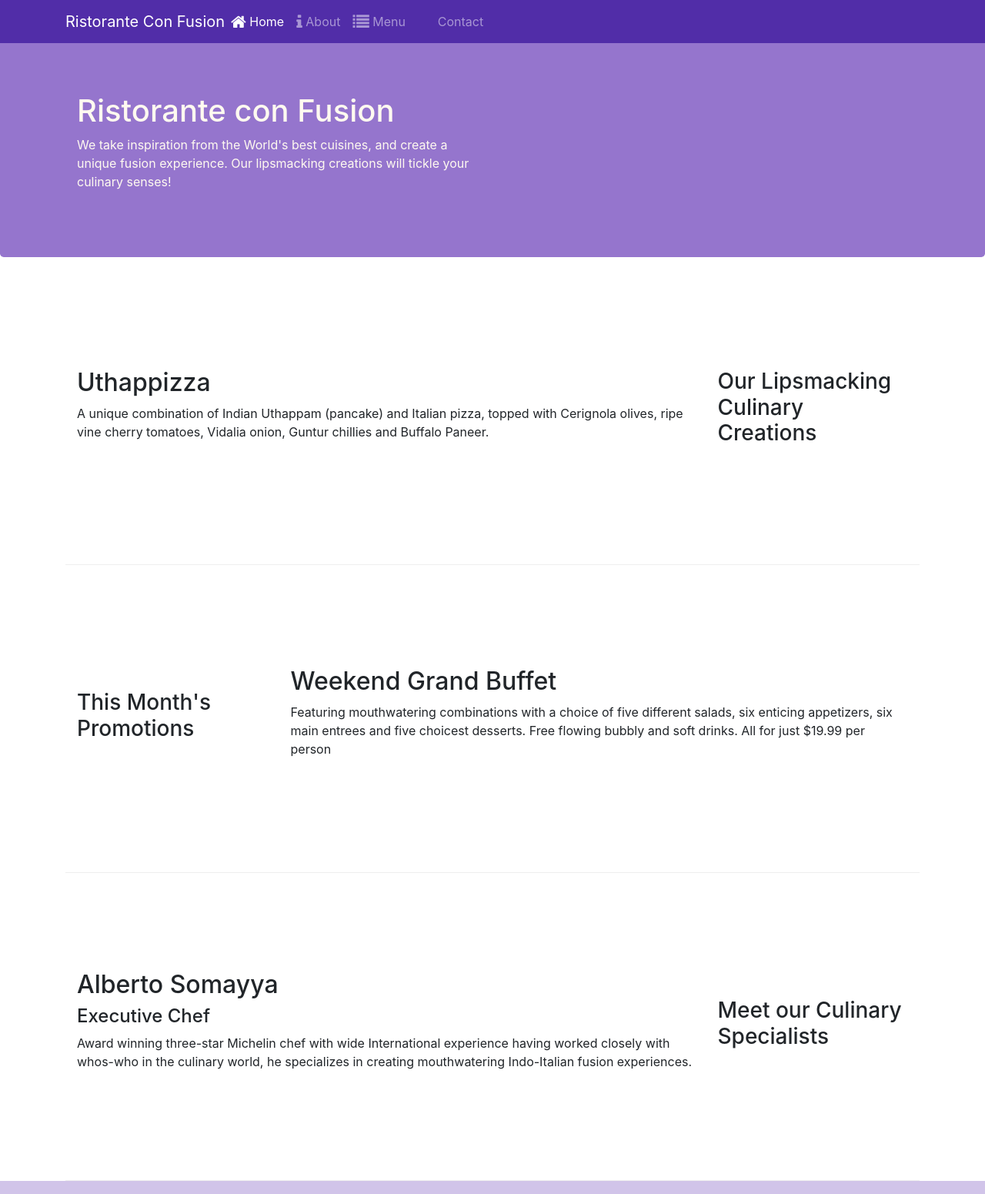
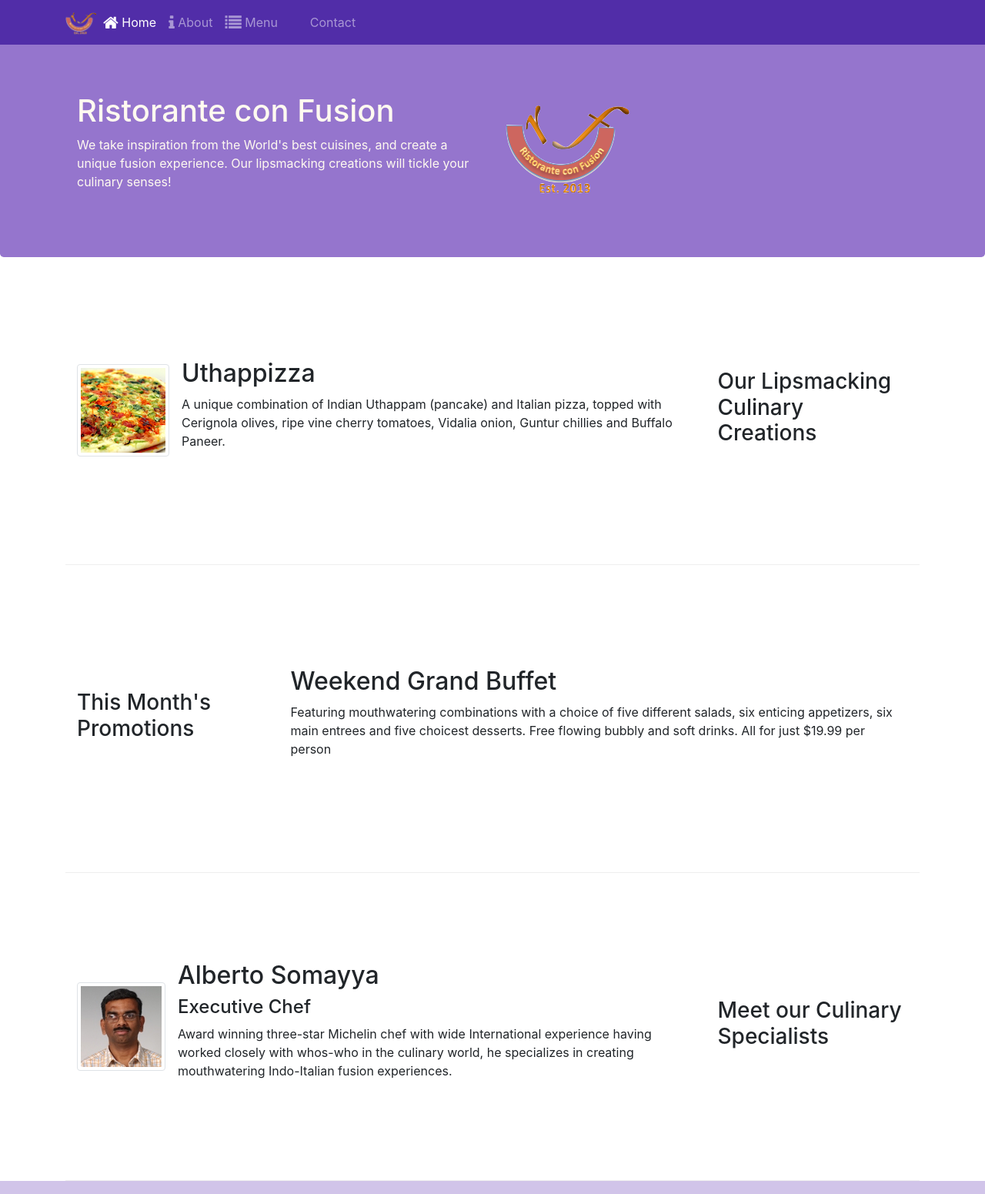
Before and after one commit to monika096n/Bootstrap, a website: page index.html in a window 1280 px wide. Shown: the top 1551 px of the page at 77% size. Drawn offline with nearby package versions, Linux system fonts and the light colour scheme.

Commit message:
Images and Media

```diff
--- a/index.html
+++ b/index.html
@@ -23,7 +23,7 @@
                 <span class="navbar-toggler-icon"></span><!--for 3  horizontal dash icon-->
             </button>
 
-            <a class="navbar-brand mr-auto" href="#">Ristorante Con Fusion</a><!-- This is the brand name for the website. You can replace this with the logo for the website. -->
+            <a class="navbar-brand mr-auto" href="#"><img src="img/logo.png" height="30" width="41" ></a><!-- This is the brand name for the website. You can replace this with the logo for the website. -->
 
 
 
@@ -47,7 +47,8 @@
                     <h1>Ristorante con Fusion</h1>
                     <p>We take inspiration from the World's best cuisines, and create a unique fusion experience. Our lipsmacking creations will tickle your culinary senses!</p>
                 </div>
-                <div class="col-12 col-sm-6">
+                <div class="col-12 col-sm align-self-center">
+                    <img src="img/logo.png" class="img-fluid">
             </div>
         </div>
     </header>
@@ -58,8 +59,17 @@
                 <h3>Our Lipsmacking Culinary Creations</h3>
             </div>
             <div class="col col-sm col-md order-sm-first">
-                <h2>Uthappizza</h2>
-                <p class="d-none d-sm-block">A unique combination of Indian Uthappam (pancake) and Italian pizza, topped with Cerignola olives, ripe vine cherry tomatoes, Vidalia onion, Guntur chillies and Buffalo Paneer.</p>
+                <div class="media">
+                    <img class="d-flex mr-3 img-thumbnail align-self-center"
+                            src="img/uthappizza.png" alt="Uthappizza">
+                    <div class="media-body">
+                        <h2 class="mt-0">Uthappizza</h2>
+                        <p class="d-none d-sm-block">A unique combination of Indian Uthappam (pancake) and
+                            Italian pizza, topped with Cerignola olives, ripe vine
+                            cherry tomatoes, Vidalia onion, Guntur chillies and
+                            Buffalo Paneer.</p>
+                    </div>
+                </div>
             </div>
         </div>
 
@@ -79,9 +89,19 @@
                 <h3>Meet our Culinary Specialists</h3>
             </div>
             <div class="col col-sm col-md order-sm-first"><!--for reordering contents to first-->
-                <h2>Alberto Somayya</h2>
-                <h4>Executive Chef</h4>
-                <p class="d-none d-sm-block">Award winning three-star Michelin chef with wide International experience having worked closely with whos-who in the culinary world, he specializes in creating mouthwatering Indo-Italian fusion experiences. </p>
+                <div class="media">
+                    <img class="d-flex mr-3 img-thumbnail align-self-center"
+                            src="img/alberto.png" alt="Alberto Somayya"><!--mr for media right mt for margin top-->
+                    <div class="media-body">
+                        <h2 class="mt-0">Alberto Somayya</h2>
+                        <h4>Executive Chef</h4>
+                        <p class="d-none d-sm-block">Award winning three-star Michelin chef with wide
+                            International experience having worked closely with
+                            whos-who in the culinary world, he specializes in
+                            creating mouthwatering Indo-Italian fusion experiences.
+                            </p>
+                    </div>
+                </div>
             </div>
         </div>
     </div>
```
Also changed, not shown: aboutus.html (+5 -5 lines), contactus.html (+3 -2 lines), img/alberto.png (added), img/buffet.png (added), img/logo.png (added), img/uthappizza.png (added), 1 other file.
